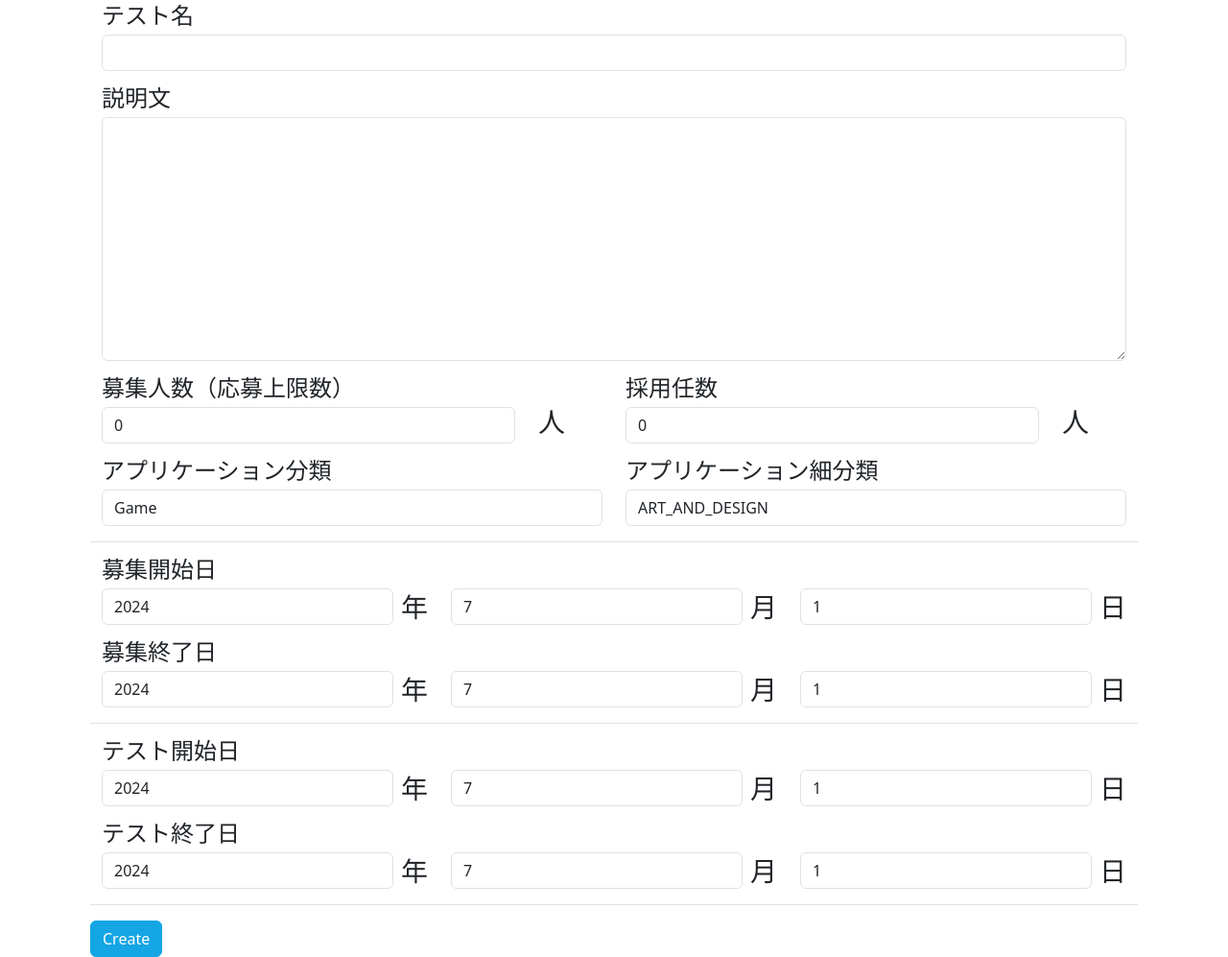
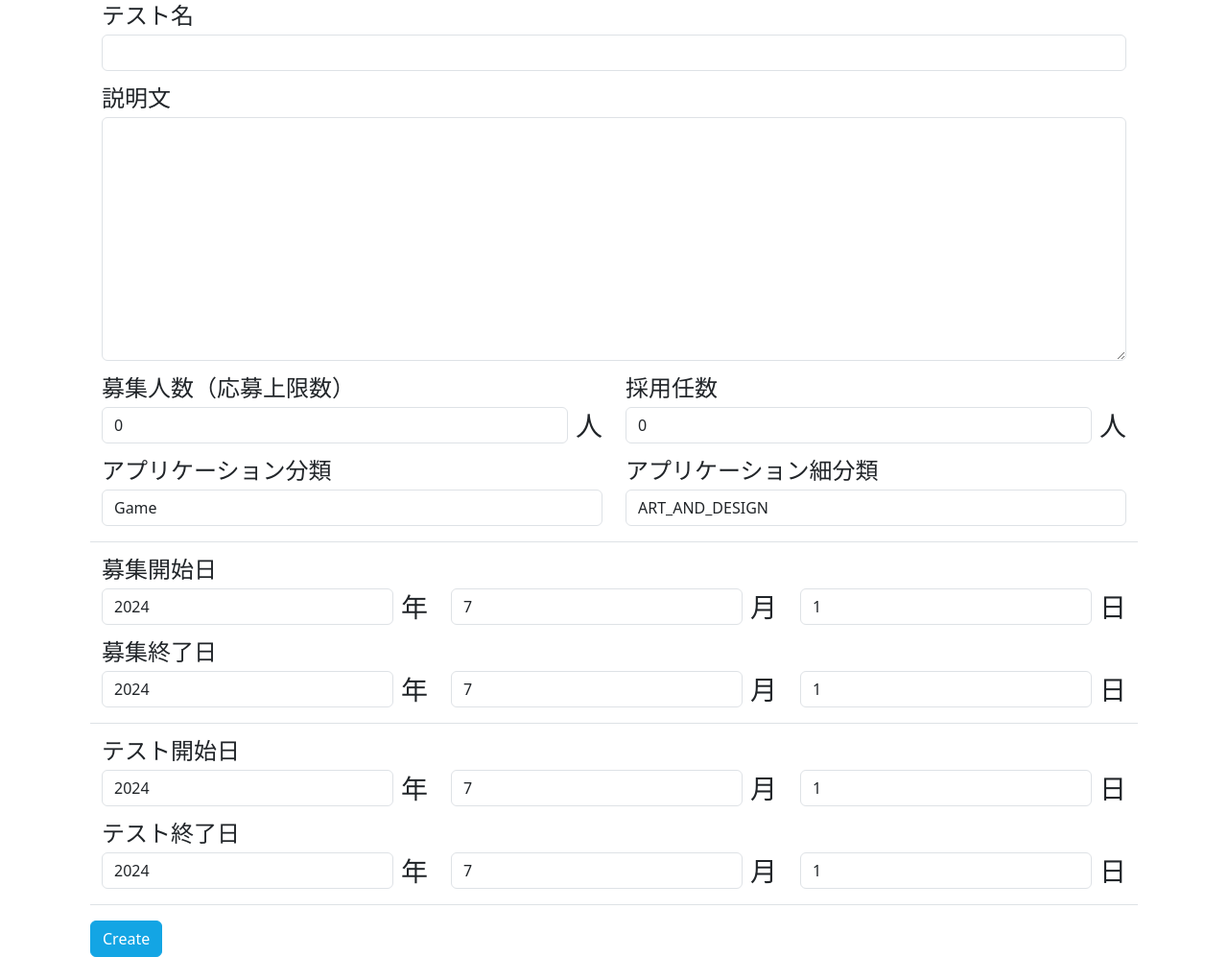
Before and after one commit to kelp-shi/TesterRecruting, a Django app: page /createpost/ in a window 1280 px wide. Shown: the part 163-1160 px from the top of the page at 96% size. Run offline with Django 5.2, Linux system fonts and the light colour scheme; the visitor is signed in with stand-in values (Sample User, id 1); some libraries are stand-ins or nearby versions.

Commit message:
デザインの修正

```diff
--- a/templates/app/createpost.html
+++ b/templates/app/createpost.html
@@ -73,20 +73,24 @@
         </div>
       </div>
       <!--人数選択-->
-      <div class="row mb-3 align-items-center">
-        <div class="col-10 col-sm-5">
-          <label class="fs-4 mb-2" for="{{ form.RecrutingNumPeople.id_for_label }}">募集人数（応募上限数）</label>
-          {{ form.RecrutingNumPeople }}
+      <!--人数選択：募集人数（応募上限数）-->
+      <div class="row mb-3">
+        <div class="col-12 col-sm-6">
+            <label class="fs-4 mb-2">募集人数（応募上限数）</label>
+            <div class="d-flex align-items-center">
+                <label class="fs-5 mb-2" for="{{ form.RecrutingNumPeople.id_for_label }}"></label>
+                {{ form.RecrutingNumPeople }}
+                <p class="fs-3 mb-0 ms-2">人</p>
+            </div>
         </div>
-        <div class="col-1 col-sm-1 pt-4">
-          <p class="fs-3">人</p>
-        </div>
-        <div class="col-10 col-sm-5">
-          <label class="fs-4 mb-2" for="{{ form.ApplyPeople.id_for_label }}">採用任数</label>
-          {{ form.ApplyPeople }}
-        </div>
-        <div class="col-1 col-sm-1 pt-4">
-          <p class="fs-3">人</p>
+        <!--人数選択：採用任数-->
+        <div class="col-12 col-sm-6">
+            <label class="fs-4 mb-2">採用任数</label>
+            <div class="d-flex align-items-center">
+                <label class="fs-5 mb-2" for="{{ form.ApplyPeople.id_for_label }}"></label>
+                {{ form.ApplyPeople }}
+                <p class="fs-3 mb-0 ms-2">人</p>
+            </div>
         </div>
       </div>
       <!--Application種別-->
```
